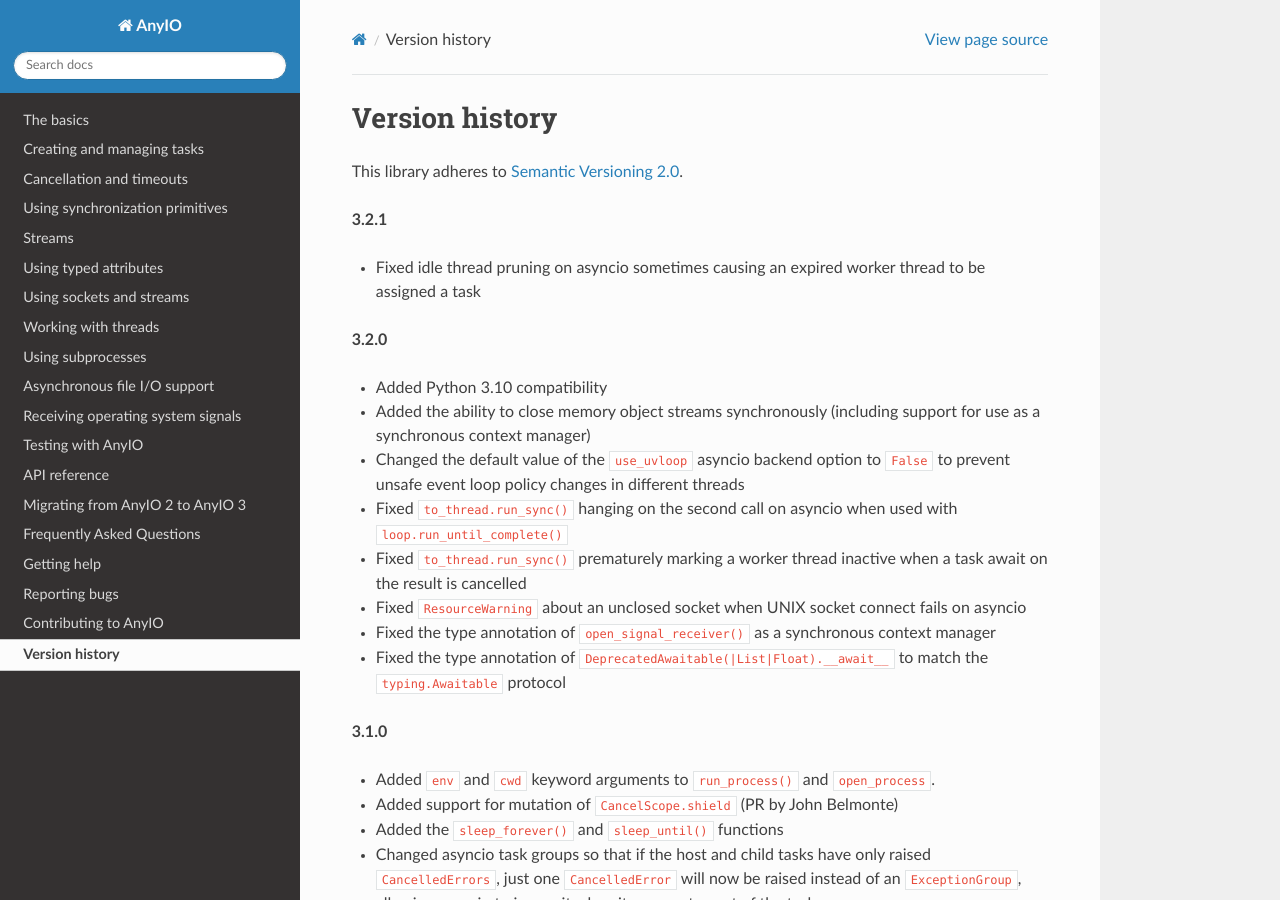
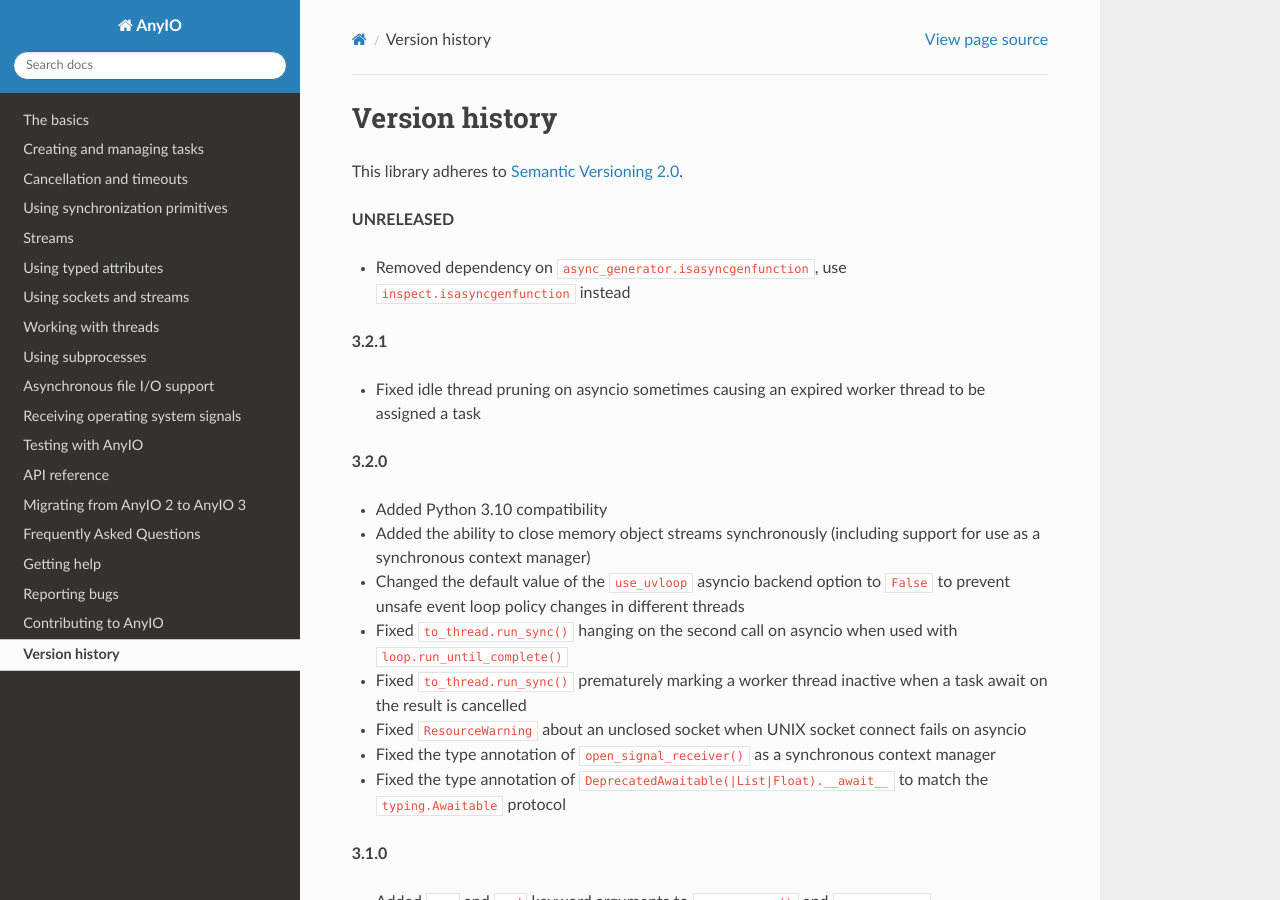
Before and after one commit to agronholm/anyio, a Sphinx documentation site: the page built from docs/versionhistory.rst, in a window 1280 px wide and 900 px high. Built offline with Sphinx 7.4.7 and the Read the Docs theme 2.0.0, drawn with Linux system fonts in a browser that asks for light colours.

Commit message:
add news entry

```diff
--- a/docs/versionhistory.rst
+++ b/docs/versionhistory.rst
@@ -2,6 +2,11 @@ Version history
 ===============
 
 This library adheres to `Semantic Versioning 2.0 <http://semver.org/>`_.
+
+**UNRELEASED**
+
+- Removed dependency on ``async_generator.isasyncgenfunction``, use ``inspect.isasyncgenfunction``
+  instead
 
 **3.2.1**
 
```
